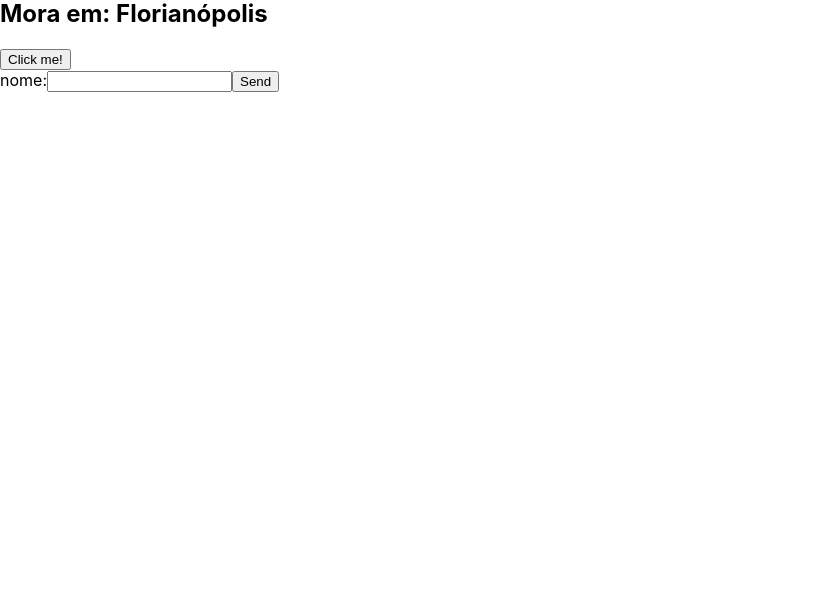
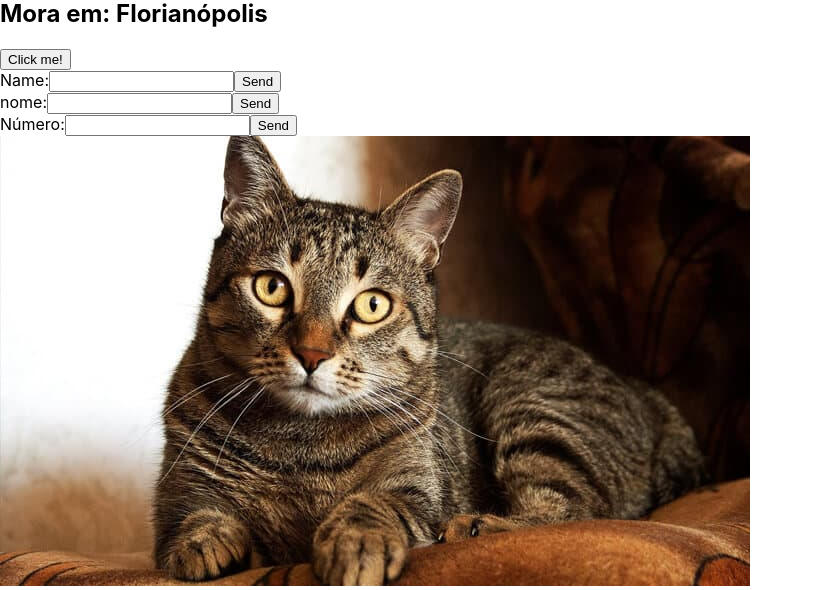
Before and after one commit to dudaborges/futuroDEV, a React (Create React App) app in the folder modulo-1/semana5/react/hello-world/: page / in a window 1280 px wide. Shown: the part 561-1151 px from the top of the page, without its empty margins (0-813 px from the left). Before the commit the page ends 800 px from the top, so only its background shows below. Built offline with nearby package versions, Linux system fonts and the light colour scheme.

Commit message:
on key down and on mouse over

```diff
--- a/modulo-1/semana5/react/hello-world/src/App.js
+++ b/modulo-1/semana5/react/hello-world/src/App.js
@@ -4,6 +4,8 @@ import TemplateExpressions from './components/TemplateExpressions';
 import OnClick from './components/OnClick';
 import OnChange from './components/OnChange';
 import OnSubmit from './components/OnSubmit';
+import OnKeyDown from './components/OnKeyDowm';
+import OnMouseOver from './components/OnMouseOver';
 
 function App() {
   const name = "Maria Eduarda"
@@ -14,8 +16,10 @@ function App() {
       <TemplateExpressions></TemplateExpressions>
       <PropsExample name={name} idade={idade} cidade={cidade}/>
       <OnClick />
-      {/* <OnChange /> */}
+      <OnChange />
       <OnSubmit />
+      <OnKeyDown />
+      <OnMouseOver />
     </div>
   );
 }
--- /dev/null
+++ b/modulo-1/semana5/react/hello-world/src/components/OnKeyDowm.js
@@ -0,0 +1,17 @@
+const OnKeyDown = () => {
+
+    const handleOnKeyDown = e => {
+        alert((e.keyCode === 48) ? 'You typed 0!' : 'This is not 0!')
+    }
+    /* onkeydown pega a última tecla digitada no teclado e não valor inteiro */
+    return(
+        <form>
+        <label>Número:
+            <input type="text" onKeyDown={handleOnKeyDown} />
+        </label>
+        <button type="submit">Send</button>
+        </form>
+    )
+}
+
+export default OnKeyDown
--- /dev/null
+++ b/modulo-1/semana5/react/hello-world/src/components/OnMouseOver.js
@@ -0,0 +1,17 @@
+import gato from '../assets/gato.jpg'
+const OnMouseOver = () => {
+
+    const handleOnMouseOver = e => {
+        e.target.style.margin = '20px'
+        e.target.style.border = 'solid red 3px'
+    }
+
+    return (
+        <div>
+        <img src={gato} alt="gato" onMouseOver={handleOnMouseOver} />
+        </div>
+
+    )
+}
+
+export default OnMouseOver
--- a/modulo-1/semana5/react/hello-world/src/components/OnSubmit.js
+++ b/modulo-1/semana5/react/hello-world/src/components/OnSubmit.js
@@ -2,6 +2,7 @@ const OnSubmit = () => {
 
     // para evitar que recarregue a página (e)
     const handleSubmit = e => {
+        // apenas o onsubmit é preciso colocar essa linha de código para não recarregar a página
         e.preventDefault()
         alert('You submitted the form!')
     }
```
Also changed, not shown: modulo-1/semana5/react/hello-world/src/assets/gato.jpg (added).
